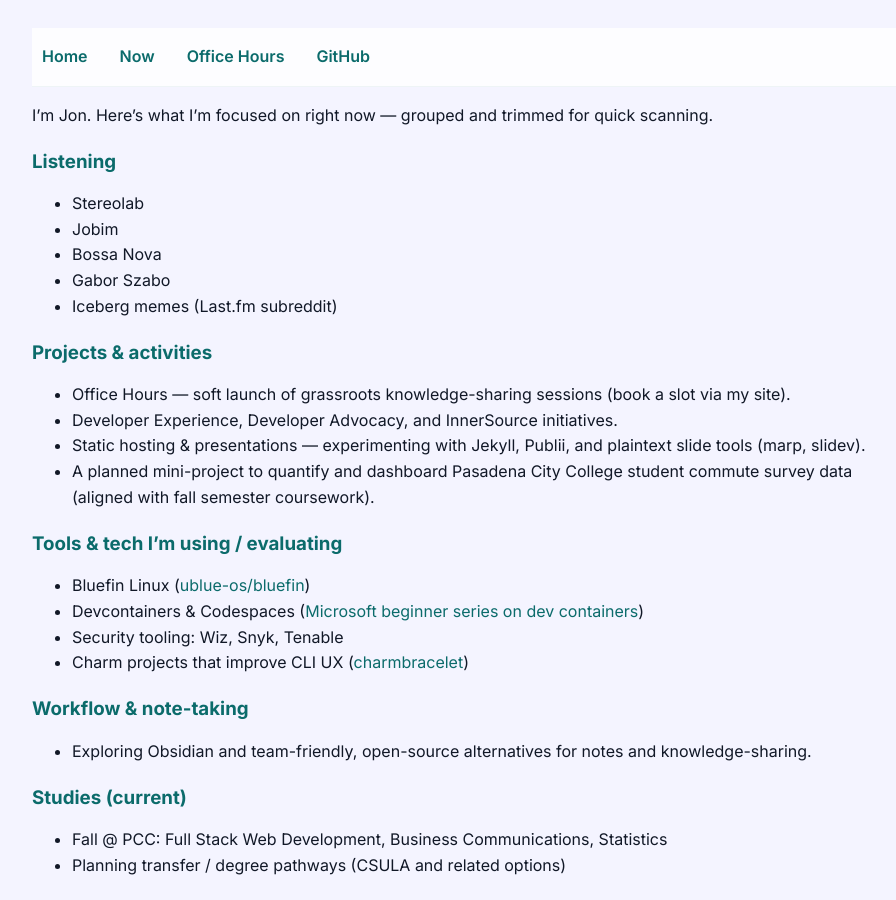
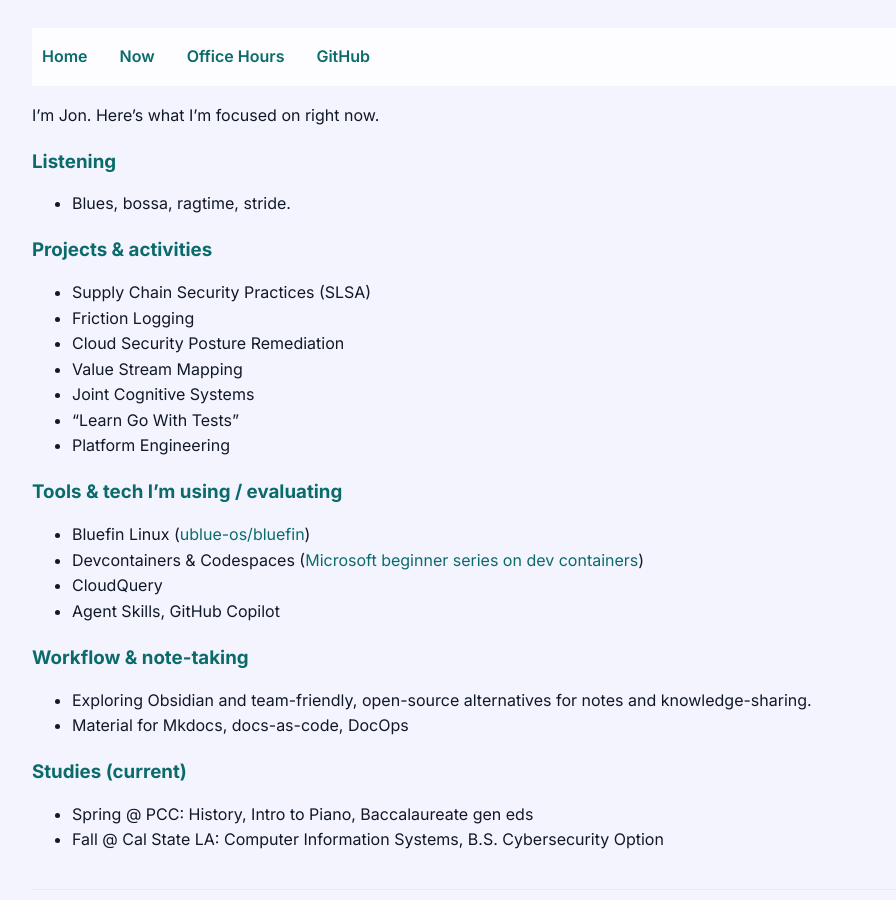
Before and after one commit to jleibowitz-lacpw/jleibowitz-lacpw.github.io, a Jekyll site: the page built from now.md, in a window 1280 px wide and 900 px high. Shown: the whole window, without its empty margins (168-1064 px from the left). Built offline with Jekyll 4.4.1, drawn with Linux system fonts in a browser that asks for light colours; some of the changed text lies outside the part shown.

Commit message:
Update now.md

```diff
--- a/now.md
+++ b/now.md
@@ -1,42 +1,39 @@
 ---
 title: Now
 layout: page
-description: What I'm focused on right now — interests, projects, tools, and study plans.
+description: What I'm focused on right now.
 ---
 
-I'm Jon. Here's what I'm focused on right now — grouped and trimmed for quick scanning.
+I'm Jon. Here's what I'm focused on right now.
 
 ### Listening
 
-- Stereolab
-- Jobim
-- Bossa Nova
-- Gabor Szabo
-- Iceberg memes (Last.fm subreddit)
+- Blues, bossa, ragtime, stride.
 
 ### Projects & activities
 
-- Office Hours — soft launch of grassroots knowledge-sharing sessions (book a slot via my site).
-- Developer Experience, Developer Advocacy, and InnerSource initiatives.
-- Static hosting & presentations — experimenting with Jekyll, Publii, and plaintext slide tools (marp, slidev).
-- A planned mini-project to quantify and dashboard Pasadena City College student commute survey data (aligned with fall semester coursework).
+- Supply Chain Security Practices (SLSA)
+- Friction Logging
+- Cloud Security Posture Remediation
+- Value Stream Mapping
+- Joint Cognitive Systems
+- "Learn Go With Tests"
+- Platform Engineering
 
 ### Tools & tech I'm using / evaluating
 
 - Bluefin Linux ([ublue-os/bluefin](https://github.com/ublue-os/bluefin))
 - Devcontainers & Codespaces ([Microsoft beginner series on dev containers](https://learn.microsoft.com/en-us/shows/beginners-series-to-dev-containers/))
-- Security tooling: Wiz, Snyk, Tenable
-- Charm projects that improve CLI UX ([charmbracelet](https://github.com/charmbracelet))
+- CloudQuery
+- Agent Skills, GitHub Copilot
+
 
 ### Workflow & note-taking
 
 - Exploring Obsidian and team-friendly, open-source alternatives for notes and knowledge-sharing.
+- Material for Mkdocs, docs-as-code, DocOps
 
 ### Studies (current)
 
-- Fall @ PCC: Full Stack Web Development, Business Communications, Statistics
-- Planning transfer / degree pathways (CSULA and related options)
-
-### Other
-
-- AI (researching practical uses and workflow integration)
+- Spring @ PCC: History, Intro to Piano, Baccalaureate gen eds
+- Fall @ Cal State LA: Computer Information Systems, B.S. Cybersecurity Option
```
